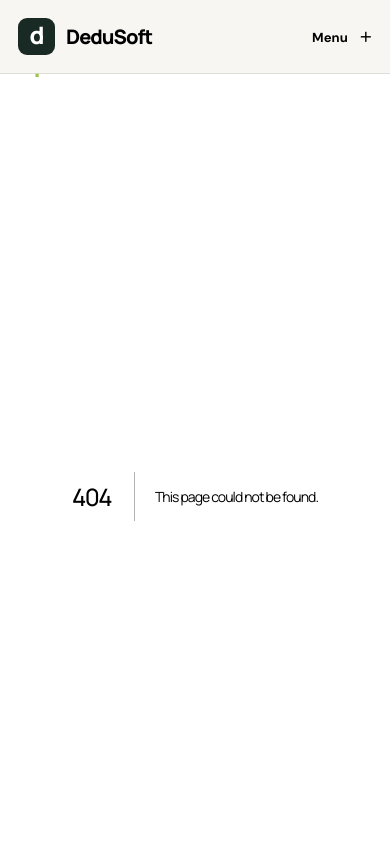
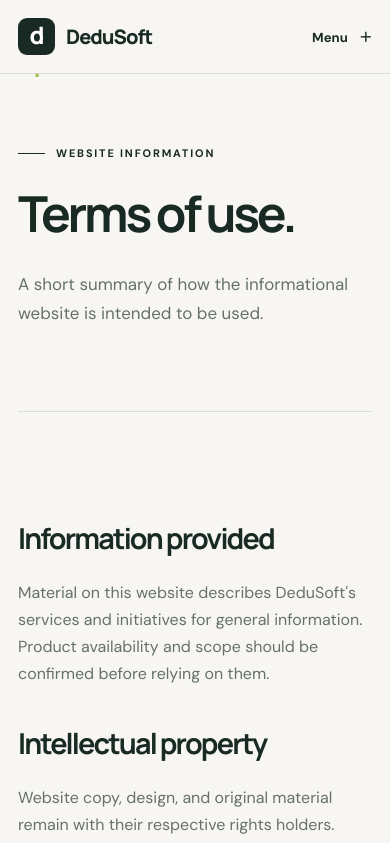
Before and after one commit to dedusoft/dedusoft-website, a Next.js app: page /terms in a window 390 px wide. Before the commit this address had no page. Shown: the top 843 px of the page. Built offline with nearby package versions, Linux system fonts and the light colour scheme.

Commit message:
feat: add responsive styling and remaining static routes

```diff
--- /dev/null
+++ b/src/app/terms/page.tsx
@@ -0,0 +1,4 @@
+import type { Metadata } from "next";
+import { PageIntro } from "@/components/ui";
+export const metadata:Metadata={title:"Terms of use",description:"Terms and information about the DeduSoft public website.",alternates:{canonical:"/terms/"}};
+export default function Terms(){return <><PageIntro eyebrow="Website information" title="Terms of use." description="A short summary of how the informational website is intended to be used."/><section className="shell legal-copy"><h2>Information provided</h2><p>Material on this website describes DeduSoft's services and initiatives for general information. Product availability and scope should be confirmed before relying on them.</p><h2>Intellectual property</h2><p>Website copy, design, and original material remain with their respective rights holders. External resources and project repositories may have separate licensing conditions.</p><h2>External sites</h2><p>Links to third-party websites do not imply ownership or endorsement of their content.</p><h2>Changes</h2><p>Content may be updated as projects evolve. This draft requires owner and legal review before publication.</p><p className="fineprint">Draft for owner and legal review. November 2026.</p></section></>}
```
